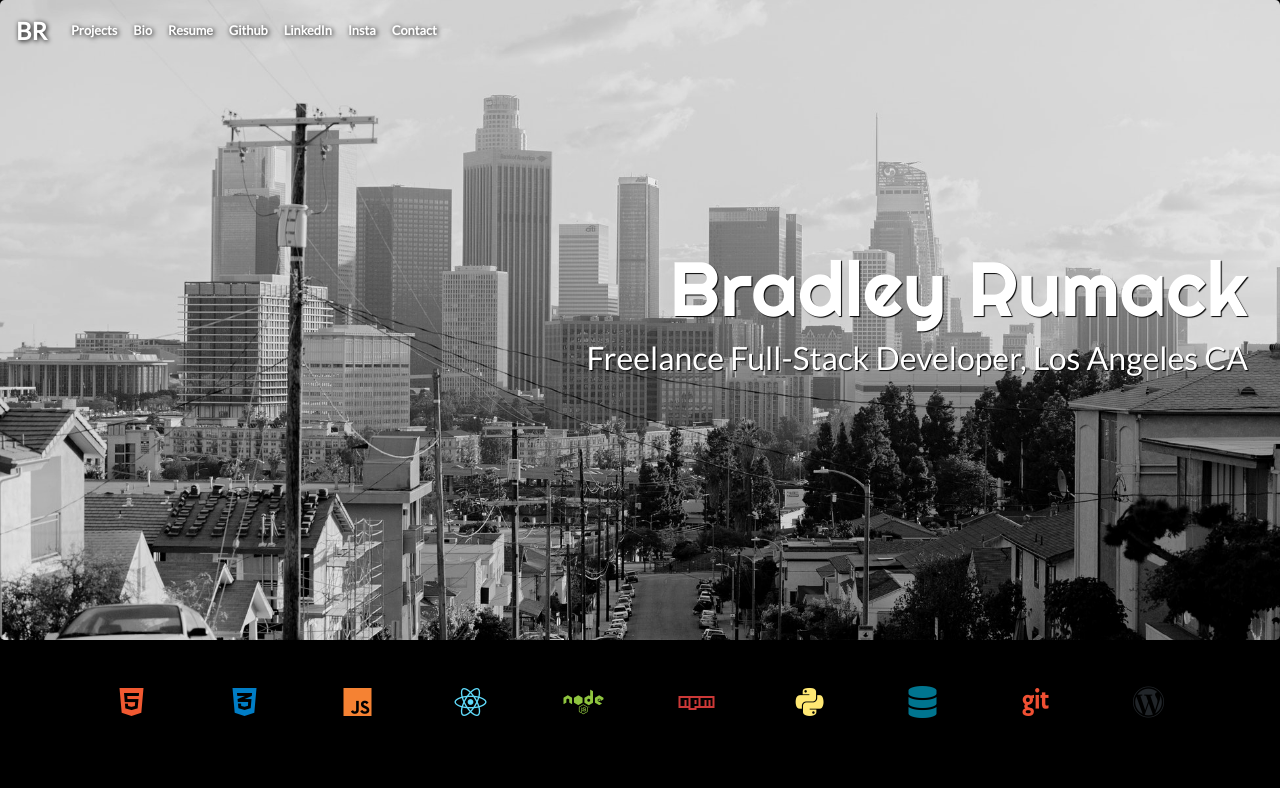
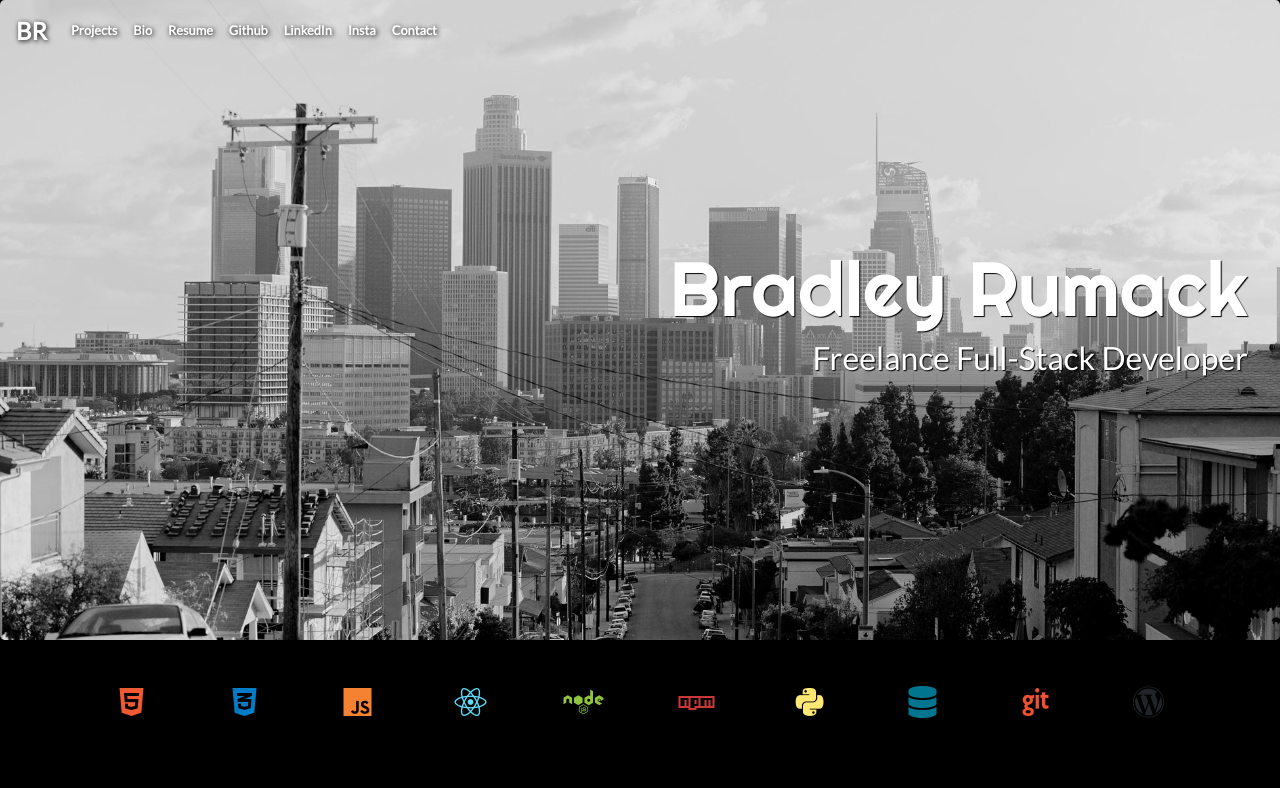
Before and after one commit to brumack/react-portfolio, a React (Create React App) app: page / in a window 1280 px wide. Shown: the top 788 px of the page. Built offline with nearby package versions, Linux system fonts and the light colour scheme; grey boxes are pictures that could not be loaded.

Commit message:
remove los angeles from hero

```diff
--- a/src/Components/Hero.js
+++ b/src/Components/Hero.js
@@ -7,7 +7,7 @@ const Hero = () => {
       <Row className='justify-content-center align-items-center headline'>
         <Col lg='12'>
           <h1>Bradley Rumack</h1>
-          <p>Freelance Full-Stack Developer, Los Angeles CA</p>
+          <p>Freelance Full-Stack Developer</p>
         </Col>
       </Row>
     </Jumbotron>
```
